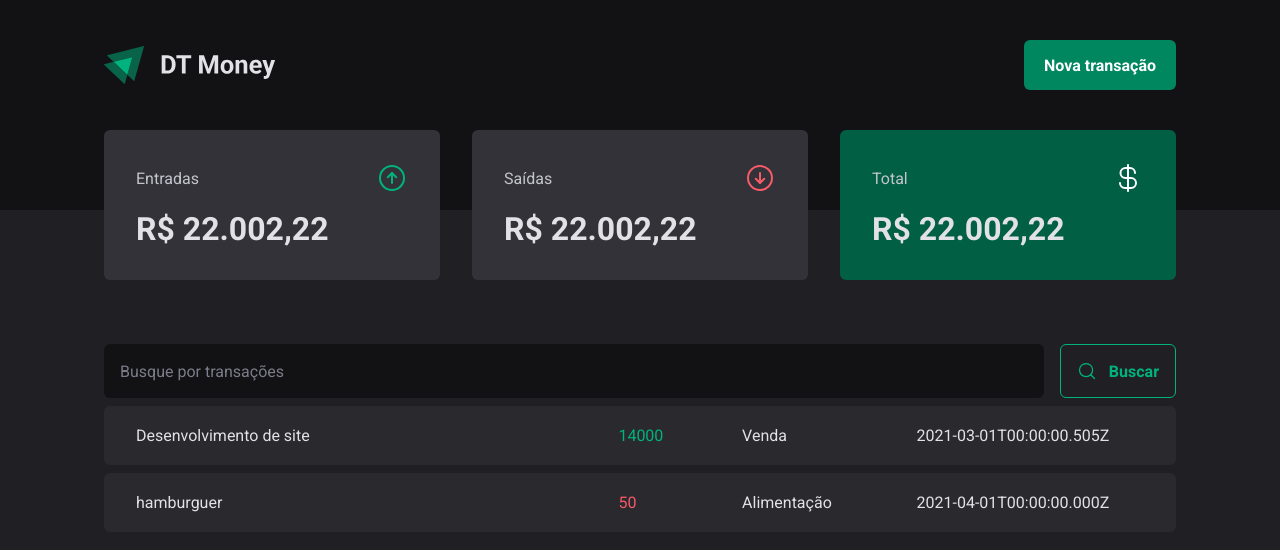
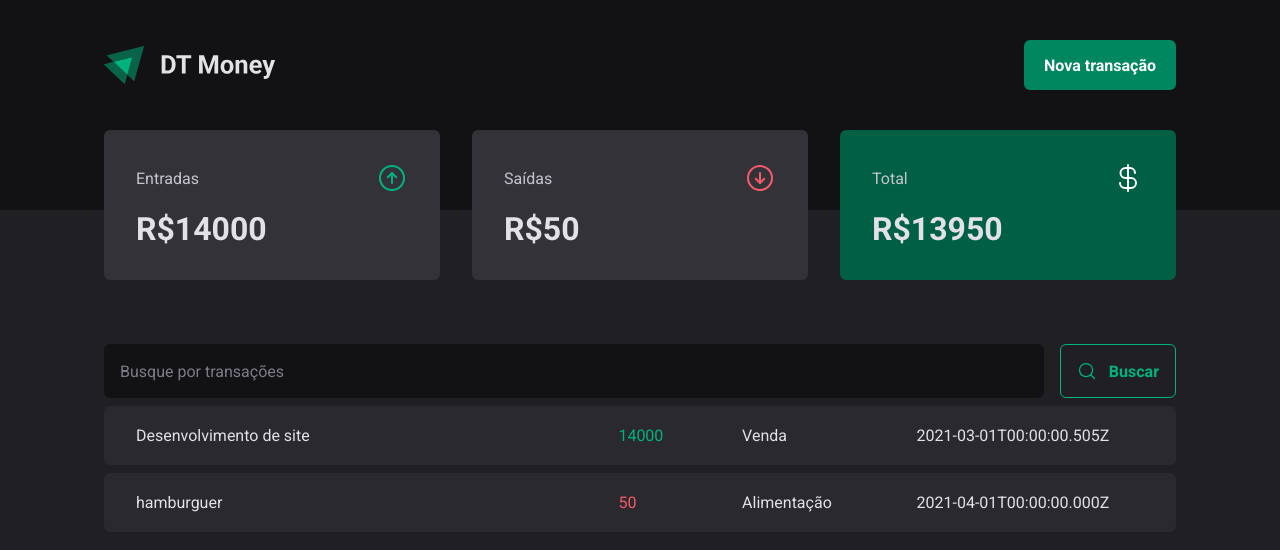
Before and after one commit to MoisesSantana/dt-money, a React (Vite) app: page / in a window 1280 px wide. Shown: the top 550 px of the page. Built offline with nearby package versions, Linux system fonts and the light colour scheme; data requests are answered from the project's data file.

Commit message:
feat(summary): consume context
The summary component now consumes transactions from the context api, now its information is
dynamic.

```diff
--- a/src/components/summary/index.tsx
+++ b/src/components/summary/index.tsx
@@ -1,8 +1,25 @@
+import { useContext } from 'react';
+
 import { SummaryCard, SummaryContainer } from './styles';
 
 import { ArrowCircleDown, ArrowCircleUp, CurrencyDollar } from 'phosphor-react';
 
+import { TransactionsContext } from '../../contexts/TransactionsContext';
+
 export function Summary() {
+  const { transactions } = useContext(TransactionsContext);
+
+  const summary = transactions.reduce((acc, transaction) => {
+    if (transaction.type === 'income') {
+      acc.income += transaction.price;
+      acc.total += transaction.price;
+    } else {
+      acc.outcome += transaction.price;
+      acc.total -= transaction.price;
+    }
+    return acc;
+  }, { income: 0, outcome: 0, total: 0 });
+  console.log(summary);
   return (
     <SummaryContainer>
       <SummaryCard>
@@ -10,21 +27,30 @@
           <span>Entradas</span>
           <ArrowCircleUp size={32} color='#00b37e' />
         </header>
-        <strong>R$ 22.002,22</strong>
+        <strong>
+          R$
+          {summary.income}
+        </strong>
       </SummaryCard>
       <SummaryCard>
         <header>
           <span>Saídas</span>
           <ArrowCircleDown size={32} color='#f75a68' />
         </header>
-        <strong>R$ 22.002,22</strong>
+        <strong>
+          R$
+          {summary.outcome}
+        </strong>
       </SummaryCard>
       <SummaryCard variant='green'>
         <header>
           <span>Total</span>
           <CurrencyDollar size={32} color='#fff' />
         </header>
-        <strong>R$ 22.002,22</strong>
+        <strong>
+          R$
+          {summary.total}
+        </strong>
       </SummaryCard>
     </SummaryContainer>
   );
```
